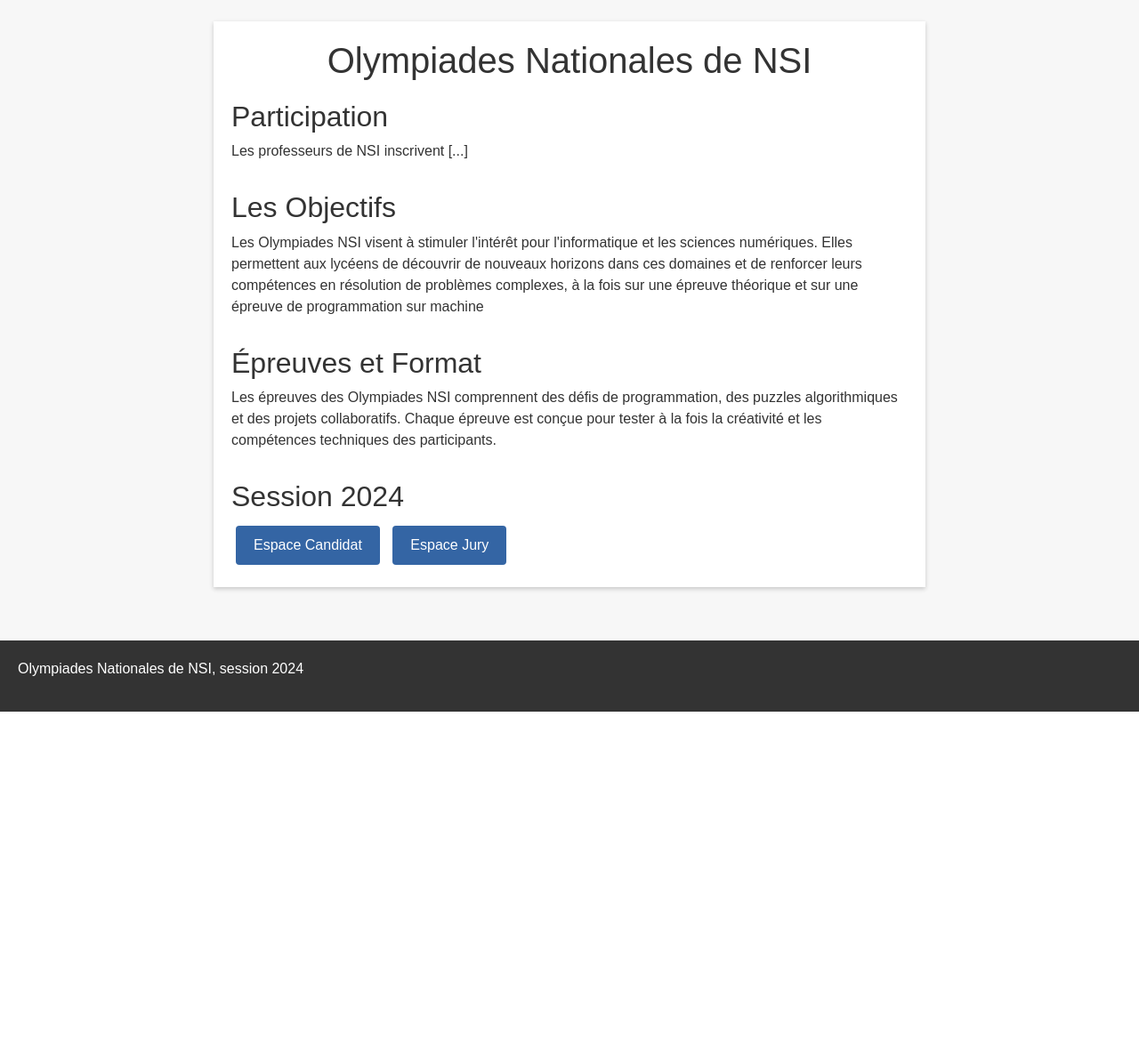
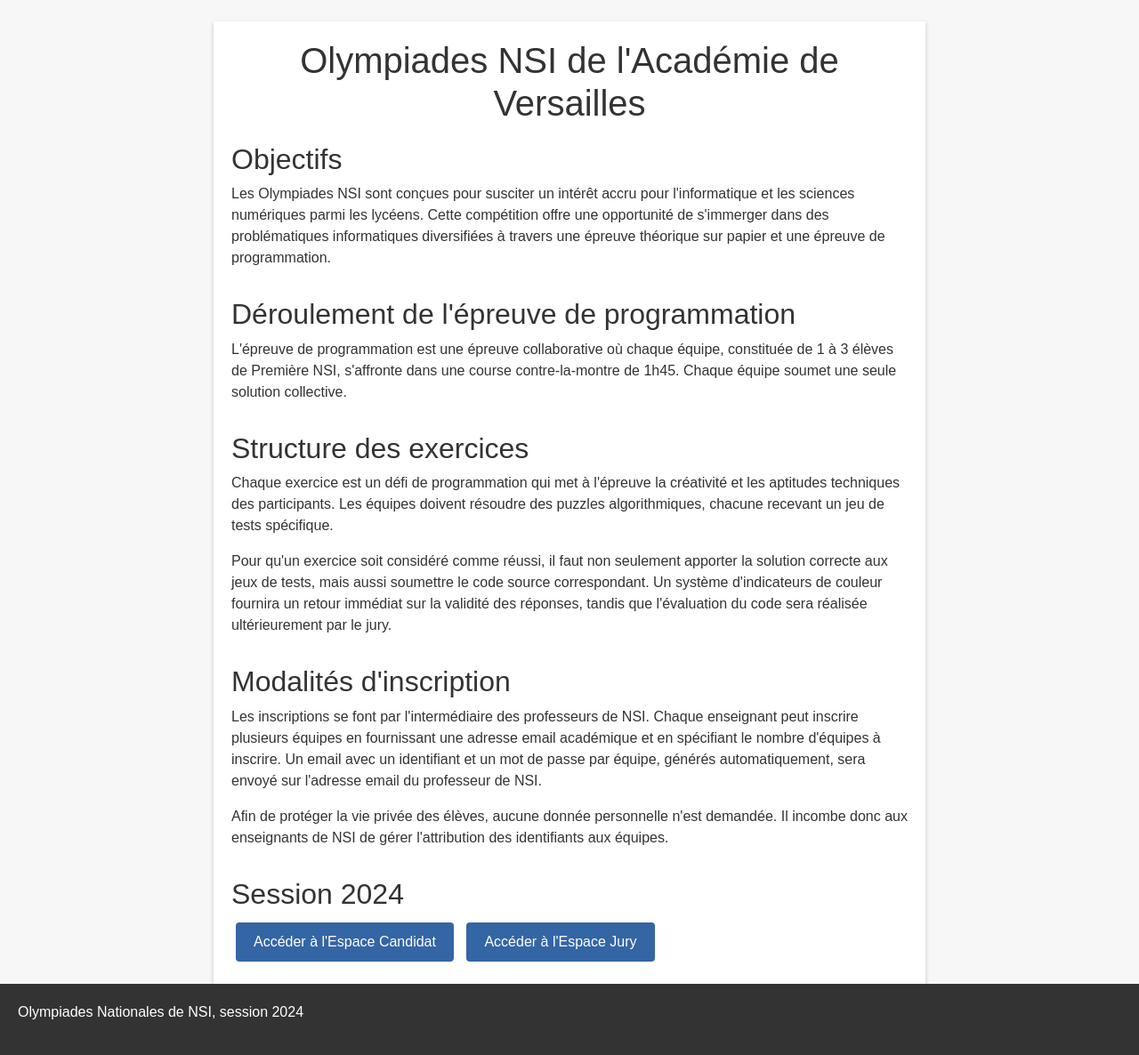
Before and after one commit to pierreandrieu/olympiadesnsi, a Django app: page / in a window 1280 px wide. Shown: the whole page at 89% size. Before the commit the page ends 800 px from the top, so only its background shows below. Run offline with Django 5.2, Linux system fonts and the light colour scheme; parts of the project's set-up code (start-up, migrations or seed data) failed here and were passed over; some libraries are stand-ins or nearby versions.

Commit message:
modification page accueil

```diff
--- a/accueil/templates/accueil/accueil.html
+++ b/accueil/templates/accueil/accueil.html
@@ -1,46 +1,71 @@
 {% extends 'olympiadesnsi/base.html' %}
 
-{% block title %} Olympiades NSI - Accueuil {% endblock %}
+{% block title %} Olympiades NSI - Accueil {% endblock %}
 
 {% block content %}
     <div class="container mt-4">
-        <h1 class="text-center">Olympiades Nationales de NSI</h1>
+        <h1 class="text-center">Olympiades NSI de l'Académie de Versailles</h1>
 
         <div class="row mt-3">
             <div class="col-md-12">
-                <h2>Participation</h2>
-                <p>
-                    Les professeurs de NSI inscrivent [...]
+                <h2>Objectifs</h2>
+                <p>Les Olympiades NSI sont conçues pour susciter un intérêt accru pour l'informatique et les sciences
+                    numériques parmi les lycéens. Cette compétition offre une opportunité de s'immerger dans des
+                    problématiques informatiques diversifiées à travers une épreuve théorique sur papier et
+                    une épreuve de programmation.
                 </p>
             </div>
         </div>
 
         <div class="row mt-3">
             <div class="col-md-12">
-                <h2>Les Objectifs</h2>
-                <p>Les Olympiades NSI visent à stimuler l'intérêt pour l'informatique et les sciences numériques. Elles
-                    permettent aux lycéens de découvrir de nouveaux horizons dans ces domaines et de renforcer leurs
-                    compétences en résolution de problèmes complexes, à la fois sur une épreuve théorique et sur une épreuve de programmation sur machine</p>
+                <h2>Déroulement de l'épreuve de programmation</h2>
+                <p>
+                    L'épreuve de programmation est une épreuve collaborative où chaque équipe, constituée de 1 à 3
+                    élèves de Première NSI, s'affronte dans une course contre-la-montre de 1h45. Chaque équipe soumet
+                    une seule solution collective.
+                </p>
             </div>
         </div>
 
+        <div class="row mt-3">
+            <div class="col-md-12">
+                <h2>Structure des exercices</h2>
+                <p>Chaque exercice est un défi de programmation qui met à l'épreuve la créativité et les aptitudes
+                    techniques des participants. Les équipes doivent résoudre des puzzles algorithmiques, chacune
+                    recevant un jeu de tests spécifique.</p>
+                <p>
+                    Pour qu'un exercice soit considéré comme réussi, il faut non seulement apporter la solution correcte
+                    aux jeux de tests, mais aussi soumettre le code source correspondant. Un système d'indicateurs de
+                    couleur fournira un retour immédiat sur la validité des réponses, tandis que l'évaluation du code
+                    sera réalisée ultérieurement par le jury.
+                </p>
+            </div>
+        </div>
 
         <div class="row mt-3">
             <div class="col-md-12">
-                <h2>Épreuves et Format</h2>
-                <p>Les épreuves des Olympiades NSI comprennent des défis de programmation, des puzzles algorithmiques et
-                    des projets collaboratifs. Chaque épreuve est conçue pour tester à la fois la créativité et les
-                    compétences techniques des participants.</p>
+                <h2>Modalités d'inscription</h2>
+                <p>
+                    Les inscriptions se font par l'intermédiaire des professeurs de NSI. Chaque enseignant peut inscrire
+                    plusieurs équipes en fournissant une adresse email académique et en spécifiant le nombre d'équipes à
+                    inscrire. Un email avec un identifiant et un mot de passe par équipe, générés automatiquement, sera
+                    envoyé sur l'adresse email du professeur de NSI.
+                </p>
+                <p>
+                    Afin de protéger la vie privée des élèves, aucune donnée personnelle n'est demandée. Il incombe
+                    donc aux enseignants de NSI de gérer l'attribution des identifiants aux équipes.
+                </p>
             </div>
         </div>
 
         <div class="row mt-3">
             <div class="col-md-12">
                 <h2>Session 2024</h2>
-                <a href="{% url 'login_participant' %}" class="btn btn-primary">Espace Candidat</a>
-                <a href="{% url 'login_organisateur' %}" class="btn btn-secondary">Espace Jury</a>
+                <a href="{% url 'login_participant' %}" class="btn btn-primary">Accéder à l'Espace Candidat</a>
+                <a href="{% url 'login_organisateur' %}" class="btn btn-secondary">Accéder à l'Espace Jury</a>
             </div>
         </div>
-        <!-- Autres sections selon besoin -->
+
     </div>
 {% endblock %}
```
